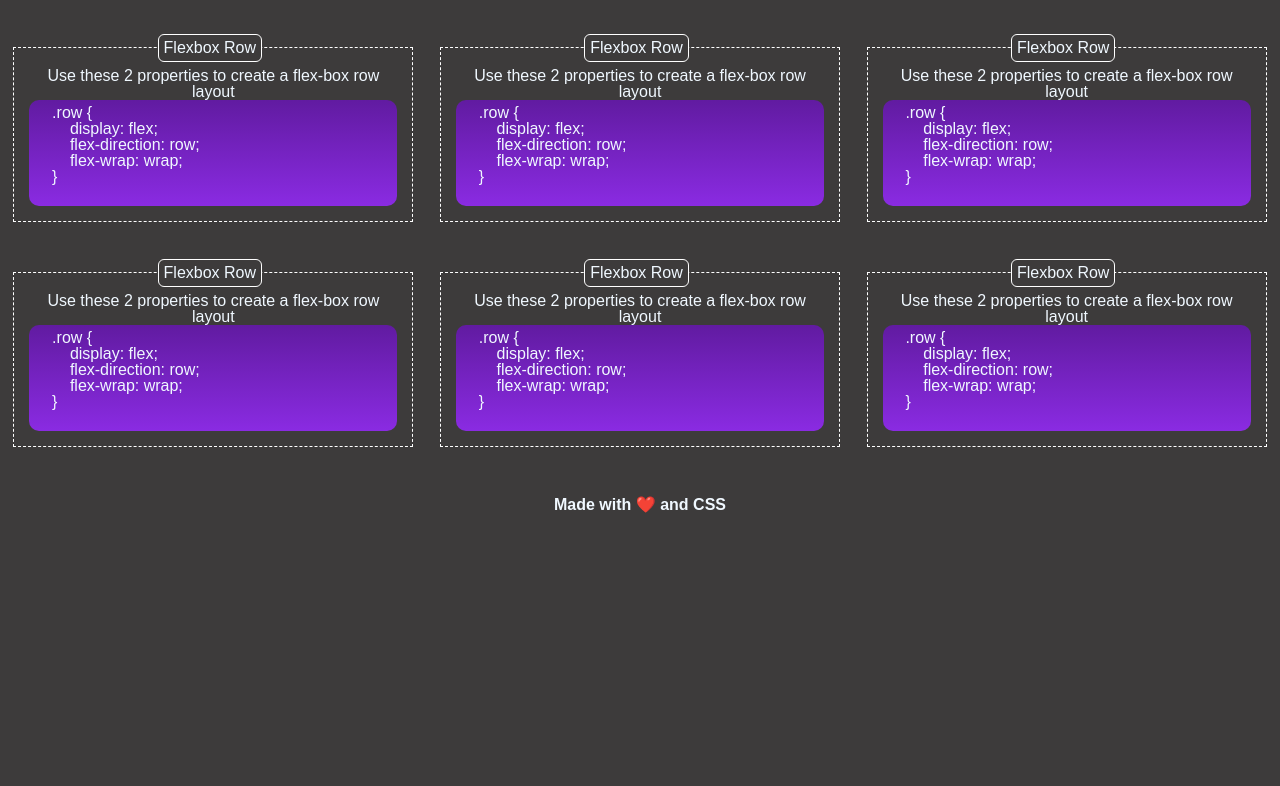
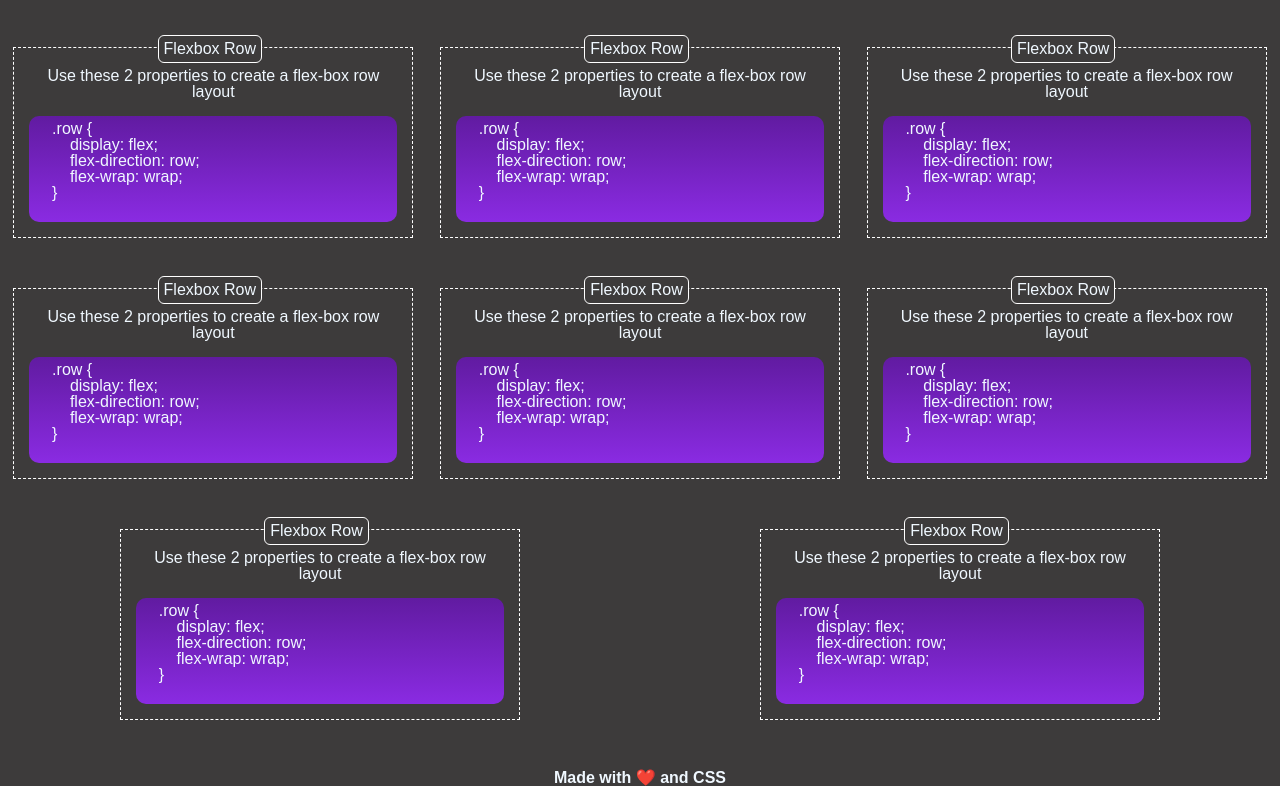
Before and after one commit to LukeHunter1991/css-cheatsheet, a plain HTML site: page index.html in a window 1280 px wide. Shown: the part 108-894 px from the top of the page. Before the commit the page ends 800 px from the top, so only its background shows below. Drawn offline with Linux system fonts and the light colour scheme.

Commit message:
tweaked spacing and witdth

```diff
--- a/index.html
+++ b/index.html
@@ -22,6 +22,7 @@
             <header>Flexbox Row</header>
             <section class="card-body">
                 <p>Use these 2 properties to create a flex-box row layout</p>
+                <br>
                     <div>
                             <pre>
     .row {
@@ -37,6 +38,7 @@
             <header>Flexbox Row</header>
             <section class="card-body">
                 <p>Use these 2 properties to create a flex-box row layout</p>
+                <br>
                     <div>
                             <pre>
     .row {
@@ -52,6 +54,7 @@
             <header>Flexbox Row</header>
             <section class="card-body">
                 <p>Use these 2 properties to create a flex-box row layout</p>
+                <br>
                     <div>
                             <pre>
     .row {
@@ -67,6 +70,7 @@
             <header>Flexbox Row</header>
             <section class="card-body">
                 <p>Use these 2 properties to create a flex-box row layout</p>
+                <br>
                     <div>
                             <pre>
     .row {
@@ -82,6 +86,7 @@
             <header>Flexbox Row</header>
             <section class="card-body">
                 <p>Use these 2 properties to create a flex-box row layout</p>
+                <br>
                     <div>
                             <pre>
     .row {
@@ -97,6 +102,39 @@
             <header>Flexbox Row</header>
             <section class="card-body">
                 <p>Use these 2 properties to create a flex-box row layout</p>
+                <br>
+                    <div>
+                            <pre>
+    .row {
+        display: flex;
+        flex-direction: row;
+        flex-wrap: wrap;
+    }
+                            </pre>
+                    </div>
+            </section>
+        </section>
+        <section class="card">
+            <header>Flexbox Row</header>
+            <section class="card-body">
+                <p>Use these 2 properties to create a flex-box row layout</p>
+                <br>
+                    <div>
+                            <pre>
+    .row {
+        display: flex;
+        flex-direction: row;
+        flex-wrap: wrap;
+    }
+                            </pre>
+                    </div>
+            </section>
+        </section>
+        <section class="card">
+            <header>Flexbox Row</header>
+            <section class="card-body">
+                <p>Use these 2 properties to create a flex-box row layout</p>
+                <br>
                     <div>
                             <pre>
     .row {
```
